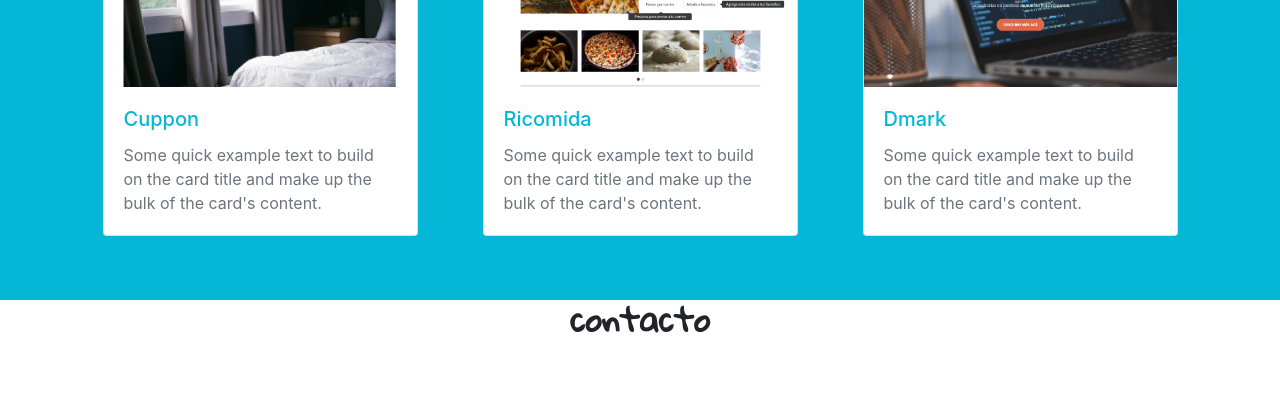
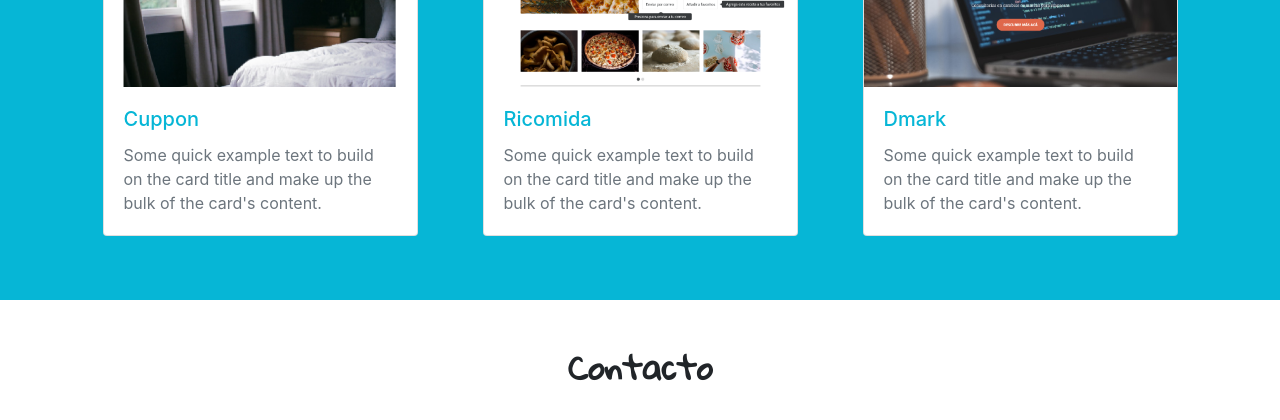
Before and after one commit to aoiymk/DL011_Portafolio, a plain HTML site: page index.html in a window 1280 px wide. Shown: the part 2165-2585 px from the top of the page. Drawn offline with nearby package versions, Linux system fonts and the light colour scheme; a script that the page names is missing.

Commit message:
Se agrega margen top a Titulo contacto

```diff
--- a/index.html
+++ b/index.html
@@ -221,7 +221,7 @@
   </section>
 
   <section id="contacto">
-    <h2 class="f-logo text-center">contacto</h2>
+    <h2 class="f-logo text-center mt-5">Contacto</h2>
 
     <div class="typeform-widget" data-url="https://elicarreno.typeform.com/to/nbNBRz" style="width: 100%; height: 100%;"></div>
     <script>
```
